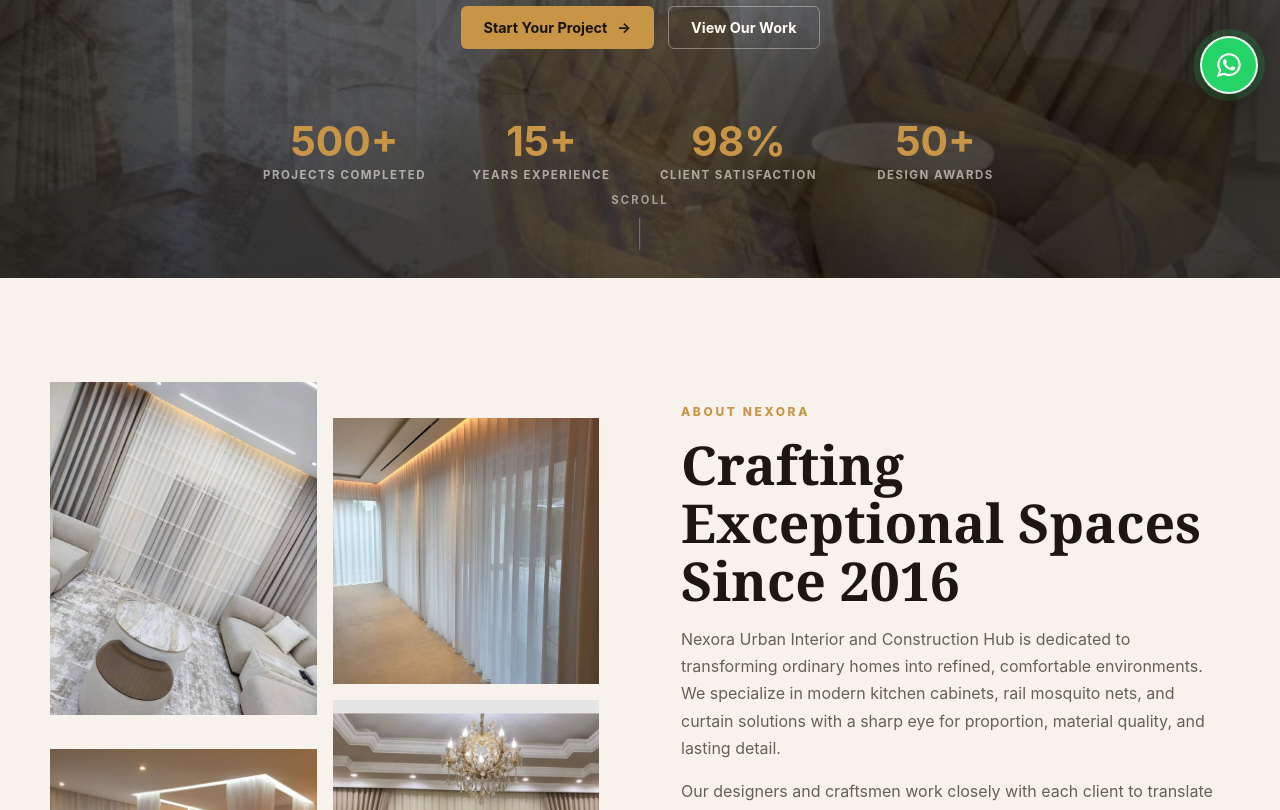
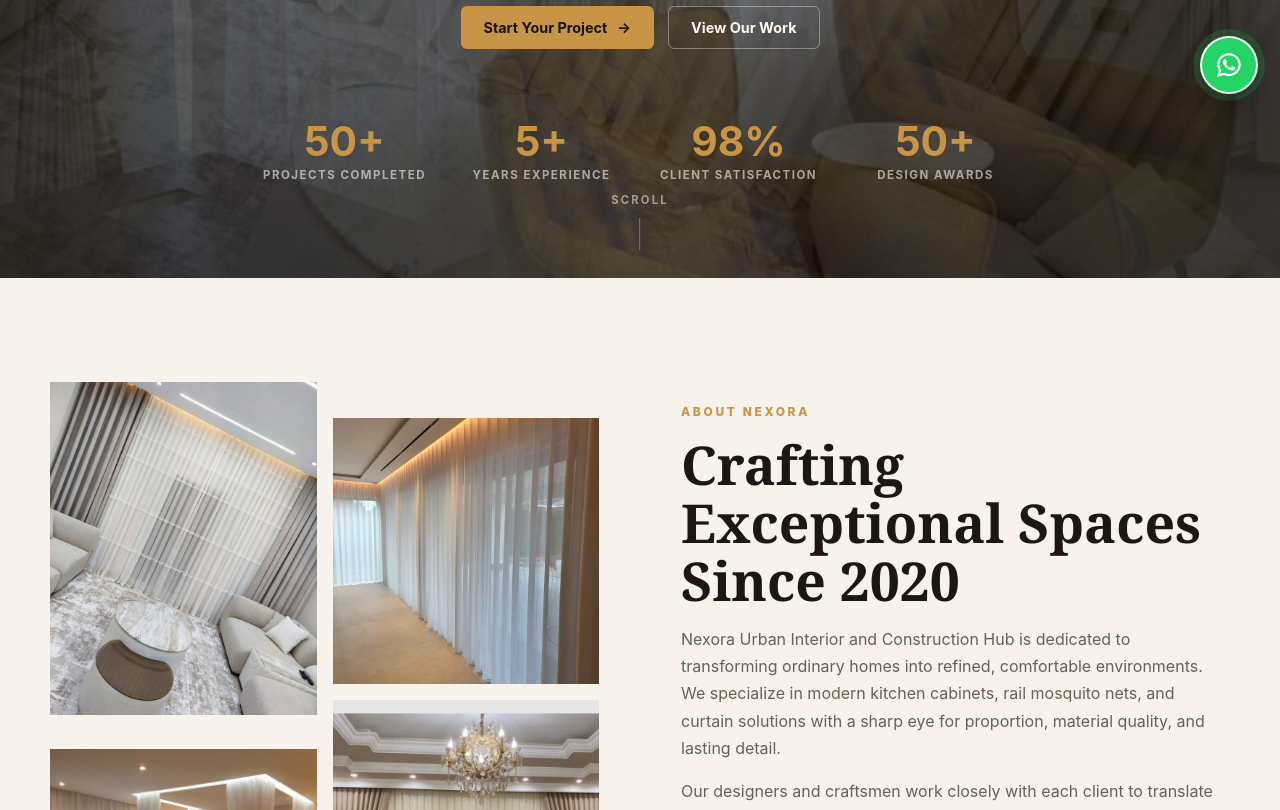
Before and after one commit to dmutua618-wq/NEXORA-URBAN-INTERIORS-AND-CONSTRUCTION-HUB-, a website: page index.html in a window 1280 px wide. Shown: the part 620-1430 px from the top of the page. Drawn offline with Linux system fonts and the light colour scheme.

Commit message:
Updated index.html

```diff
--- a/index.html
+++ b/index.html
@@ -65,11 +65,11 @@
         </div>
         <div class="stats-grid reveal">
           <div>
-            <strong>500+</strong>
+            <strong>50+</strong>
             <span>Projects Completed</span>
           </div>
           <div>
-            <strong>15+</strong>
+            <strong>5+</strong>
             <span>Years Experience</span>
           </div>
           <div>
@@ -107,7 +107,7 @@
         </div>
         <div class="section-copy reveal">
           <p class="eyebrow">About Nexora</p>
-          <h2>Crafting Exceptional Spaces Since 2016</h2>
+          <h2>Crafting Exceptional Spaces Since 2020</h2>
           <p>Nexora Urban Interior and Construction Hub is dedicated to transforming ordinary homes into refined, comfortable environments. We specialize in modern kitchen cabinets, rail mosquito nets, and curtain solutions with a sharp eye for proportion, material quality, and lasting detail.</p>
           <p>Our designers and craftsmen work closely with each client to translate vision into buildable, beautiful spaces delivered with clarity from concept to completion.</p>
           <div class="feature-list">
```
